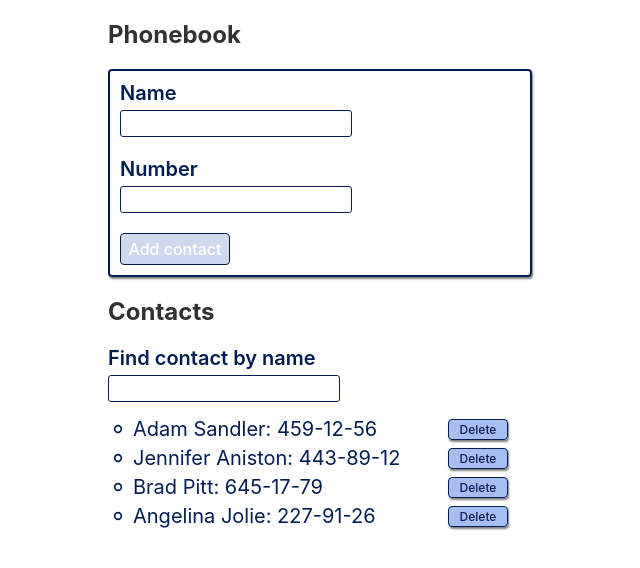
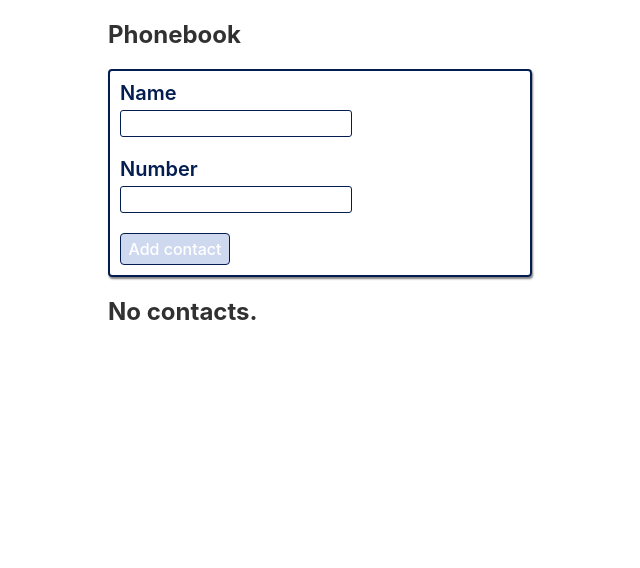
Before and after one commit to korolenkooleksii/goit-react-hw-04-phonebook, a React (Create React App) app: page / in a window 1280 px wide. Shown: the top 568 px of the page, without its empty margins (232-872 px from the left). Built offline with nearby package versions, Linux system fonts and the light colour scheme.

Commit message:
add hook useLS

```diff
--- a/src/components/App/App.jsx
+++ b/src/components/App/App.jsx
@@ -1,35 +1,19 @@
 import { nanoid } from 'nanoid';
-import { useState, useEffect } from 'react';
+import { useState } from 'react';
+import useLocalStorage from 'components/Hooks/useLocalStorage';
 import { Container, TitleForm, TitleContacts, Info } from './App.styled';
 import ContactForm from '../ContactForm/ContactForm';
 import ContactsList from '../ContactsList/ContactsList';
 import Filter from '../Filter/Filter';
-import { save, load } from '../Utils/Utils';
 import { ToastContainer, toast } from 'react-toastify';
 import 'react-toastify/dist/ReactToastify.css';
-
-const testContacts = [
-  { id: 'id-1', name: 'Adam Sandler', number: '459-12-56' },
-  { id: 'id-2', name: 'Jennifer Aniston', number: '443-89-12' },
-  { id: 'id-3', name: 'Brad Pitt', number: '645-17-79' },
-  { id: 'id-4', name: 'Angelina Jolie', number: '227-91-26' },
-];
 
 const KEY_CONTACTS = 'contacts';
 
 const App = () => {
-  const [contacts, setContacts] = useState([]);
+  const [contacts, setContacts] = useLocalStorage(KEY_CONTACTS, []);
   const [filter, setFilter] = useState('');
 
-  useEffect(() => {
-    const isContacts = load(KEY_CONTACTS);
-
-    isContacts === [] ? setContacts(isContacts) : setContacts(testContacts);
-  }, []);
-
-  useEffect(() => {
-    save(KEY_CONTACTS, contacts);
-  }, [contacts]);
 
   const updateState = (userName, userNumber) => {
     if (contacts.some(el => el.name === userName)) {
--- /dev/null
+++ b/src/components/Hooks/useLocalStorage.jsx
@@ -0,0 +1,14 @@
+import { useState, useEffect } from 'react';
+import { save, load } from '../Utils/Utils';
+
+const useLocalStorage = (key, defaultValue) => {
+  const [contacts, setContacts] = useState(() => load(key) ?? defaultValue);
+
+  useEffect(() => {
+    save(key, contacts);
+  }, [contacts, key]);
+
+  return [contacts, setContacts];
+};
+
+export default useLocalStorage;
```
